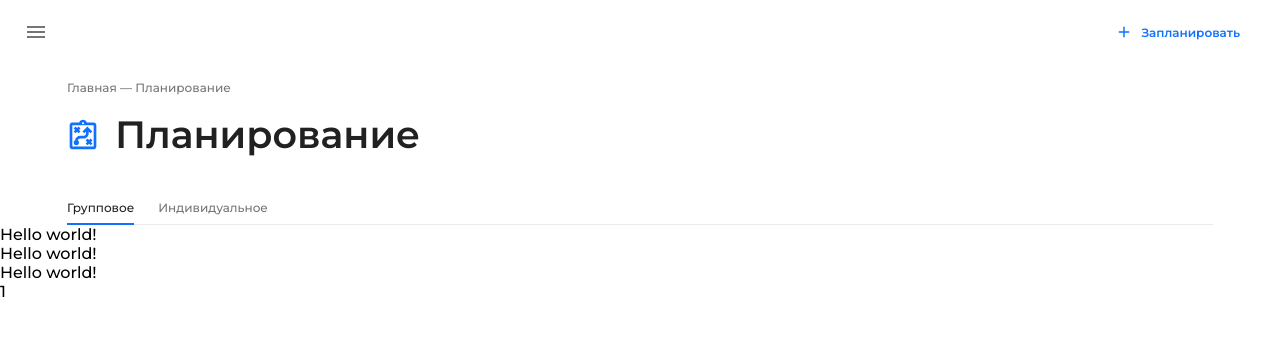
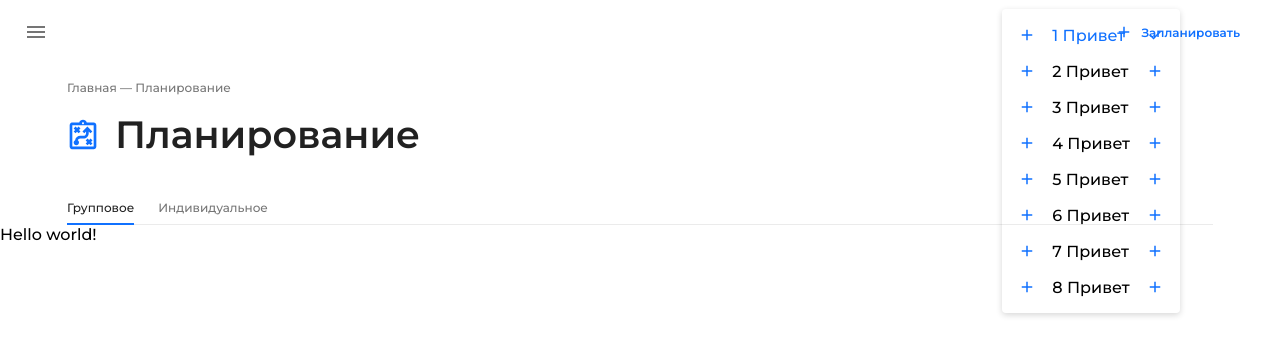
Before and after one commit to Evgeniy638/head-of-trainers, an Angular app: page / in a window 1280 px wide. Shown: the top 356 px of the page. Built offline with nearby package versions, Linux system fonts and the light colour scheme.

Commit message:
added menu

```diff
--- a/src/app/app.component.html
+++ b/src/app/app.component.html
@@ -32,8 +32,15 @@
       ></app-tabs>
     </div>
     Hello world!<br>
-    Hello world!<br>
-    Hello world!<br>
-    {{ activeTabId }}
+    <app-menu
+      [arrActiveId]="arrActiveId"
+      [arrDisableId]="arrDisableId"
+      [dataMenu]="dataMenu"
+      typeMenu="multi"
+      isMark="true"
+      top="9px"
+      right="100px"
+      (onChangeActiveId)="onChangeMenu($event)"
+    ></app-menu>
   </main>
 </div>
--- a/src/app/app.component.ts
+++ b/src/app/app.component.ts
@@ -1,6 +1,7 @@
 import {Component, HostListener} from '@angular/core';
 import {IBreadcrumb} from "./breadcrumbs/breadcrumbs.component";
 import {ITab, typeTabId} from "./tabs/tabs.component";
+import {IMenuItem, TypeMenuItemId} from "./menu/menu.component";
 
 @Component({
   selector: 'app-root',
@@ -38,6 +39,63 @@ export class AppComponent {
     }
   ];
 
+  //меню
+  arrActiveId: TypeMenuItemId[] = [1];
+  arrDisableId: TypeMenuItemId[] = [2, 3];
+  dataMenu: IMenuItem[] = [
+    {
+      id: 1,
+      text: "Привет",
+      srcLeftIcon: "/assets/svg/add.svg",
+      srcRightIcon: "/assets/svg/add.svg",
+    },
+    {
+      id: 2,
+      text: "Привет",
+      srcLeftIcon: "/assets/svg/add.svg",
+      srcRightIcon: "/assets/svg/add.svg",
+    },
+    {
+      id: 3,
+      text: "Привет",
+      srcLeftIcon: "/assets/svg/add.svg",
+      srcRightIcon: "/assets/svg/add.svg",
+    },
+    {
+      id: 4,
+      text: "Привет",
+      srcLeftIcon: "/assets/svg/add.svg",
+      srcRightIcon: "/assets/svg/add.svg",
+    },
+    {
+      id: 5,
+      text: "Привет",
+      srcLeftIcon: "/assets/svg/add.svg",
+      srcRightIcon: "/assets/svg/add.svg",
+    },
+    {
+      id: 6,
+      text: "Привет",
+      srcLeftIcon: "/assets/svg/add.svg",
+      srcRightIcon: "/assets/svg/add.svg",
+    },
+    {
+      id: 7,
+      text: "Привет",
+      srcLeftIcon: "/assets/svg/add.svg",
+      srcRightIcon: "/assets/svg/add.svg",
+    },
+    {
+      id: 8,
+      text: "Привет",
+      srcLeftIcon: "/assets/svg/add.svg",
+      srcRightIcon: "/assets/svg/add.svg",
+    }
+  ]
+  onChangeMenu(event: TypeMenuItemId[]) {
+    this.arrActiveId = event;
+  }
+
   @HostListener('window:scroll', ['$event'])
   onScroll() {
     this.isScroll = window.pageYOffset > 0;
--- a/src/app/app.module.ts
+++ b/src/app/app.module.ts
@@ -7,6 +7,7 @@ import { HeaderComponent } from './header/header.component';
 import { ButtonComponent } from './button/button.component';
 import { BreadcrumbsComponent } from './breadcrumbs/breadcrumbs.component';
 import { TabsComponent } from './tabs/tabs.component';
+import { MenuComponent } from './menu/menu.component';
 
 @NgModule({
   declarations: [
@@ -14,7 +15,8 @@ import { TabsComponent } from './tabs/tabs.component';
     HeaderComponent,
     ButtonComponent,
     BreadcrumbsComponent,
-    TabsComponent
+    TabsComponent,
+    MenuComponent
   ],
   imports: [
     BrowserModule,
--- /dev/null
+++ b/src/app/menu/menu.component.html
@@ -0,0 +1,36 @@
+<ul
+  class="app-menu"
+  [style.top]="top"
+  [style.left]="left"
+  [style.bottom]="bottom"
+  [style.right]="right"
+>
+  <li
+    class="app-menu__item-wrap"
+    [ngClass]="{
+      'app-menu__item-wrap_active': arrActiveId.includes(item.id)
+    }"
+    *ngFor="let item of dataMenu; let i = index"
+    (click)="onClick(item.id)"
+  >
+
+    <div class="app-menu__overlay"></div>
+
+    <img
+      class="app-menu__item-img app-menu__item-img_left"
+      [src]="item.srcLeftIcon"
+      [alt]="item.text"
+    >
+
+    <div class="app-menu__item-text">
+      {{item.id}} {{item.text}}
+    </div>
+
+    <img
+      class="app-menu__item-img app-menu__item-img_right"
+      [src]="checkIsMark() && arrActiveId.includes(item.id) ?pathToSvgDone :item.srcRightIcon"
+      [alt]="item.text"
+    >
+
+  </li>
+</ul>
--- /dev/null
+++ b/src/app/menu/menu.component.scss
@@ -0,0 +1,65 @@
+.app-menu {
+  position: absolute;
+  box-shadow: 0 2px 6px rgba(0, 0, 0, 0.16);
+  border-radius: 4px;
+  padding: 8px 0;
+
+  &__item-wrap {
+    display: flex;
+    align-items: center;
+    height: 36px;
+    min-width: 124px;
+    padding: 0 16px;
+    box-sizing: border-box;
+    cursor: pointer;
+    position: relative;
+
+    &_active {
+      color: var(--primary-blue);
+    }
+
+    &_disable {
+      color: var(--ligth-theme-secondary);
+    }
+  }
+
+  &__item-text {
+    flex-grow: 1;
+    margin-right: 16px;
+  }
+
+  &__item-img {
+    width: 18px;
+    height: 18px;
+    display: block;
+
+    &_left {
+      margin-right: 16px;
+    }
+
+    &_right {
+    }
+  }
+
+  &__overlay {
+    background-color: var(--primary-black);
+    position: absolute;
+    top: 0;
+    left: 0;
+    width: 100%;
+    height: 100%;
+    opacity: 0;
+  }
+
+  &__item-wrap:hover &__overlay {
+    opacity: 0.04;
+  }
+
+  &__item-wrap:focus &__overlay {
+    opacity: 0.12;
+  }
+
+  &__item-wrap:active &__overlay {
+    opacity: 0.16;
+  }
+}
--- /dev/null
+++ b/src/app/menu/menu.component.ts
@@ -0,0 +1,64 @@
+import {Component, EventEmitter, Input, OnInit, Output} from '@angular/core';
+
+export type TypeMenuItemId = string | number;
+
+export interface IMenuItem {
+  id: TypeMenuItemId
+  text: string
+  srcLeftIcon?: string
+  srcRightIcon?: string
+}
+
+export type TypeMenu = 'single' | 'multi';
+
+@Component({
+  selector: 'app-menu',
+  templateUrl: './menu.component.html',
+  styleUrls: ['./menu.component.scss']
+})
+export class MenuComponent implements OnInit {
+  @Input() top?: string;
+  @Input() left?: string;
+  @Input() bottom?: string;
+  @Input() right?: string;
+  @Input() typeMenu: TypeMenu = 'single';
+  @Input() arrActiveId: TypeMenuItemId[] = [];
+  @Input() arrDisableId: TypeMenuItemId[] = [];
+  @Input() dataMenu: IMenuItem[] = [];
+  @Input() isMark: boolean | "false" | "true" = false;
+
+  @Output() onChangeActiveId = new EventEmitter<TypeMenuItemId[]>();
+
+  checkIsMark(): boolean {
+    return this.isMark && this.isMark !== "false";
+  }
+
+  pathToSvgDone: string = '/assets/svg/done.svg';
+
+  onClick(id: TypeMenuItemId) {
+    if (this.typeMenu === 'single') {
+      this.onChangeActiveId.emit([id]);
+
+    } else {
+      let event: TypeMenuItemId[];
+      const index: number = this.arrActiveId.indexOf(id);
+
+      if (index > -1) {
+        event = [
+          ...this.arrActiveId.slice(0, index),
+          ...this.arrActiveId.slice(index + 1)
+        ];
+      } else {
+        event = [...this.arrActiveId, id]
+      }
+
+      this.onChangeActiveId.emit(event);
+    }
+  }
+
+  constructor() { }
+
+  ngOnInit(): void {
+  }
+
+}
```
Also changed, not shown: src/assets/svg/done.svg (added), 1 other file (tests, documents, lock files or other folders).
